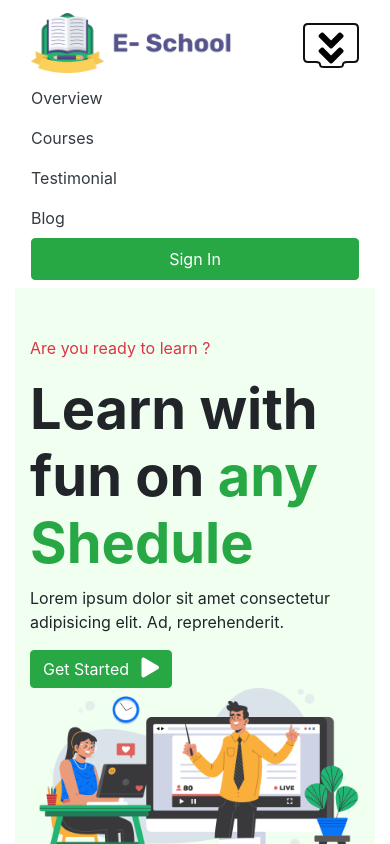
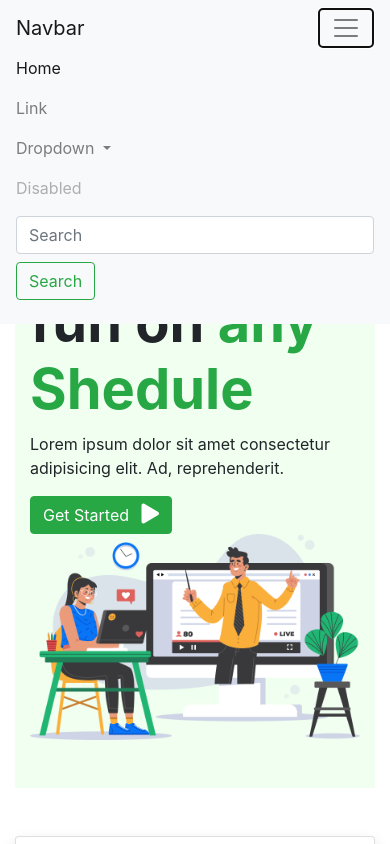
Before and after one commit to tanviranik004/electronic-school, a plain HTML site: page index.html in a window 390 px wide. Both pictures are taken after a click on the button 331 px from the left and 43 px from the top of the page. Shown: the top 844 px of the page. Drawn offline with nearby package versions, Linux system fonts and the light colour scheme.

Commit message:
electronic school

```diff
--- a/index.html
+++ b/index.html
@@ -15,6 +15,46 @@
         <link rel="stylesheet" href="style.css">
 </head>
 <body>
+    <!--search bar-->
+    <section>
+        <nav class="navbar navbar-expand-lg fixed-top navbar-light bg-light">
+            <a class="navbar-brand" href="#">Navbar</a>
+            <button class="navbar-toggler" type="button" data-toggle="collapse" data-target="#navbarSupportedContent" aria-controls="navbarSupportedContent" aria-expanded="false" aria-label="Toggle navigation">
+              <span class="navbar-toggler-icon"></span>
+            </button>
+
+            <div class="collapse navbar-collapse" id="navbarSupportedContent">
+              <ul class="navbar-nav mr-auto">
+                <li class="nav-item active">
+                  <a class="nav-link" href="#">Home <span class="sr-only">(current)</span></a>
+                </li>
+                <li class="nav-item">
+                  <a class="nav-link" href="#">Link</a>
+                </li>
+                <li class="nav-item dropdown">
+                  <a class="nav-link dropdown-toggle" href="#" id="navbarDropdown" role="button" data-toggle="dropdown" aria-haspopup="true" aria-expanded="false">
+                    Dropdown
+                  </a>
+                  <div class="dropdown-menu" aria-labelledby="navbarDropdown">
+                    <a class="dropdown-item" href="#">Action</a>
+                    <a class="dropdown-item" href="#">Another action</a>
+                    <div class="dropdown-divider"></div>
+                    <a class="dropdown-item" href="#">Something else here</a>
+                  </div>
+                </li>
+                <li class="nav-item">
+                  <a class="nav-link disabled" href="#" tabindex="-1" aria-disabled="true">Disabled</a>
+                </li>
+              </ul>
+              <form class="form-inline my-2 my-lg-0">
+                <input class="form-control mr-sm-2" type="search" placeholder="Search" aria-label="Search">
+                <button class="btn btn-outline-success my-2 my-sm-0" type="submit">Search</button>
+              </form>
+            </div>
+          </nav>
+    </section>
+    <br>
+    <br>
 <!-- Top fluid Container Navbar & Bannar -->
 <div class="container-fluid lightGreen">
     <!-- Navbar -->
@@ -109,6 +149,7 @@
 </div>
 
 <!-- Online Courses Section -->
+
 <div id="courses" class="container my-5">
     <h2 class="text-center font-weight-bold mb-5 bg-success w-50 py-2 px-3 text-light mx-auto shapeBorder">Online Courses</h2>
     <div class="row">
@@ -197,8 +238,8 @@
                 <div class="col-md-8 col-sm-12">
                     <h4 class="font-weight-bold">Mark Zakarburg</h4>
                     <p class="text-muted">CEO Facebook</p>
-                    <p>Mark Elliot Zuckerberg born May 14, 1984) is an American media magnate, internet entrepreneur, and philanthropist. He is known for co-founding Facebook, Inc. and serves as its chairman, chief executive officer, and controlling shareholder.[3][4] He also is a co-founder of the solar sail spacecraft development project Breakthrough Starshot and serves as one of its board members.[5]
-                        Born in White Plains, New York, Zuckerberg attended Harvard University, where he launched the Facebook social networking service from his dormitory room on February 4, 2004, with college roommates Eduardo Saverin, Andrew McCollum, Dustin Moskovitz, and Chris Hughes.[6] Originally launched to select college campuses, the site expanded rapidly and eventually beyond colleges, reaching one billion users by 2012. Zuckerberg took the company public in May 2012 with majority shares. His net worth is estimated to be nearly $54 billion as of March 2020.[7] In 2007, at age 23, he became the world's youngest self-made billionaire. As of 2019, he is the only person under 50 in the Forbes ten richest people list, and the only one under 40 in the Top 20 Billionaires list
+                    <p>Mark Elliot Zuckerberg born May 14, 1984) is an American media magnate, internet entrepreneur, and philanthropist. He is known for co-foundin Facebook,
+                        Born in White Plains, New York, Zuckerberg attended Harvard University, where he launched the Facebook social networking service from his dormitory room on February 4, 2004, with college roommates Eduardo Saverin, Andrew McCollum, Dustin Moskovitz, and Chris Hughes.[6] Originally launched to select college campuses, the site expanded rapidly and eventually beyond colleges, reaching one billion users by 2012. Zuckerberg took the company public in May 2012 with majority shares. His net worth is estimated to be nearly $54 billion as of March 2020. In 2007, at age 23, he became the world's youngest self-made billionaire. As of 2019, he is the only person under 50 in the Forbes ten richest people list, and the only one under 40 in the Top 20 Billionaires list
                         </p>
                 </div>
             </div>
@@ -211,7 +252,7 @@
                 <div class="col-md-8 col-sm-12">
                     <h4 class="font-weight-bold">Zeff Bejos</h4>
                     <p class="text-muted">CEO Amazon</p>
-                    <p>Lorem ipsum dolor sit amet consectetur, adipisicing elit. Ipsam quidem totam perferendis impedit provident deserunt porro eum facere reiciendis recusandae?</p>
+                    <p>Jeffrey Preston Bezos Jorgensen; born January 12, 1964) is an American internet entrepreneur, industrialist, media proprietor, and investor. He is best known as the founder, CEO, and president of the multi-national technology company Amazon. The first centi-billionaire on the Forbes wealth index, Bezos has been the world's richest person since 2017 and was named the "richest man in modern history" after his net worth increased to $150 billion in July 2018.[3] In September 2018, Forbes described him as "far richer than anyone else on the planet" as he added $1.8 billion to his net worth when Amazon became the second company in history to reach a market cap of $1 trillion</p>
                 </div>
             </div>
           </div>
@@ -310,8 +351,12 @@
 
 
 <!-- Jquery Dependencies -->
-<script src="https://code.jquery.com/jquery-3.5.1.slim.min.js" integrity="sha384-DfXdz2htPH0lsSSs5nCTpuj/zy4C+OGpamoFVy38MVBnE+IbbVYUew+OrCXaRkfj" crossorigin="anonymous"></script>
-<script src="https://cdn.jsdelivr.net/npm/popper.js@1.16.0/dist/umd/popper.min.js" integrity="sha384-Q6E9RHvbIyZFJoft+2mJbHaEWldlvI9IOYy5n3zV9zzTtmI3UksdQRVvoxMfooAo" crossorigin="anonymous"></script>
-<script src="https://stackpath.bootstrapcdn.com/bootstrap/4.5.0/js/bootstrap.min.js" integrity="sha384-OgVRvuATP1z7JjHLkuOU7Xw704+h835Lr+6QL9UvYjZE3Ipu6Tp75j7Bh/kR0JKI" crossorigin="anonymous"></script>
+<section>
+    <script src="https://code.jquery.com/jquery-3.5.1.slim.min.js" integrity="sha384-DfXdz2htPH0lsSSs5nCTpuj/zy4C+OGpamoFVy38MVBnE+IbbVYUew+OrCXaRkfj" crossorigin="anonymous">
+    </script>
+    <script src="https://cdn.jsdelivr.net/npm/popper.js@1.16.0/dist/umd/popper.min.js" integrity="sha384-Q6E9RHvbIyZFJoft+2mJbHaEWldlvI9IOYy5n3zV9zzTtmI3UksdQRVvoxMfooAo" crossorigin="anonymous"></script>
+    <script src="https://stackpath.bootstrapcdn.com/bootstrap/4.5.0/js/bootstrap.min.js" integrity="sha384-OgVRvuATP1z7JjHLkuOU7Xw704+h835Lr+6QL9UvYjZE3Ipu6Tp75j7Bh/kR0JKI" crossorigin="anonymous"></script>
+</section>
+
 </body>
 </html>
```
